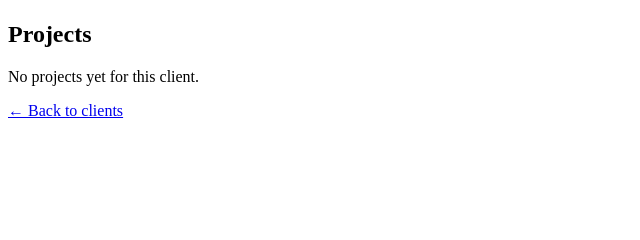
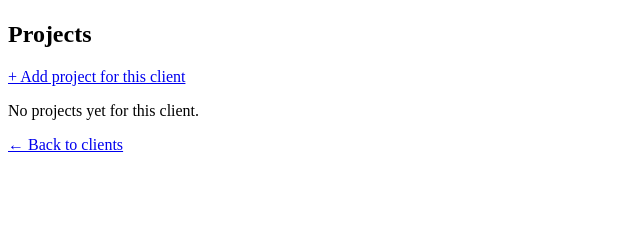
Before and after one commit to Annette3125/freelancer-crm, a Django app: template templates/clients/client_detail.html in a window 1280 px wide. Shown: the part 248-488 px from the top of the page, without its empty margins (0-640 px from the left). Run offline with Django 5.2, Linux system fonts and the light colour scheme; the template is opened without the code that fills it, so the values that code supplies are empty.

Commit message:
update client_detail.html by adding url 'project_create_for_client'

```diff
--- a/templates/clients/client_detail.html
+++ b/templates/clients/client_detail.html
@@ -30,6 +30,11 @@
     {% endif %}
 
     <h2>Projects</h2>
+<p>
+    <a href="{% url 'project_create_for_client' client.pk %}">
+        + Add project for this client
+    </a>
+</p>
     {% if projects %}
         <ul>
         {% for project in projects %}
```
